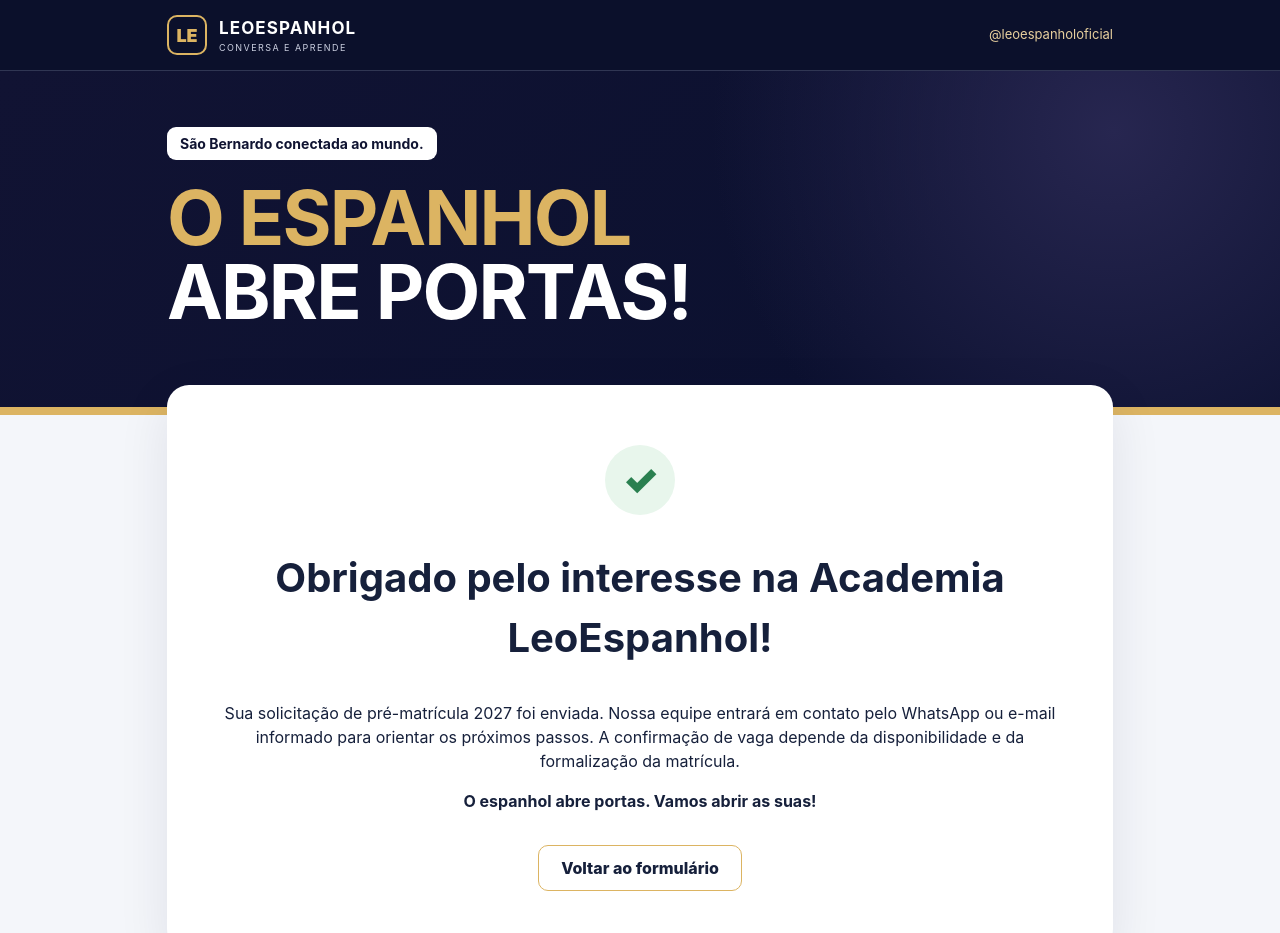
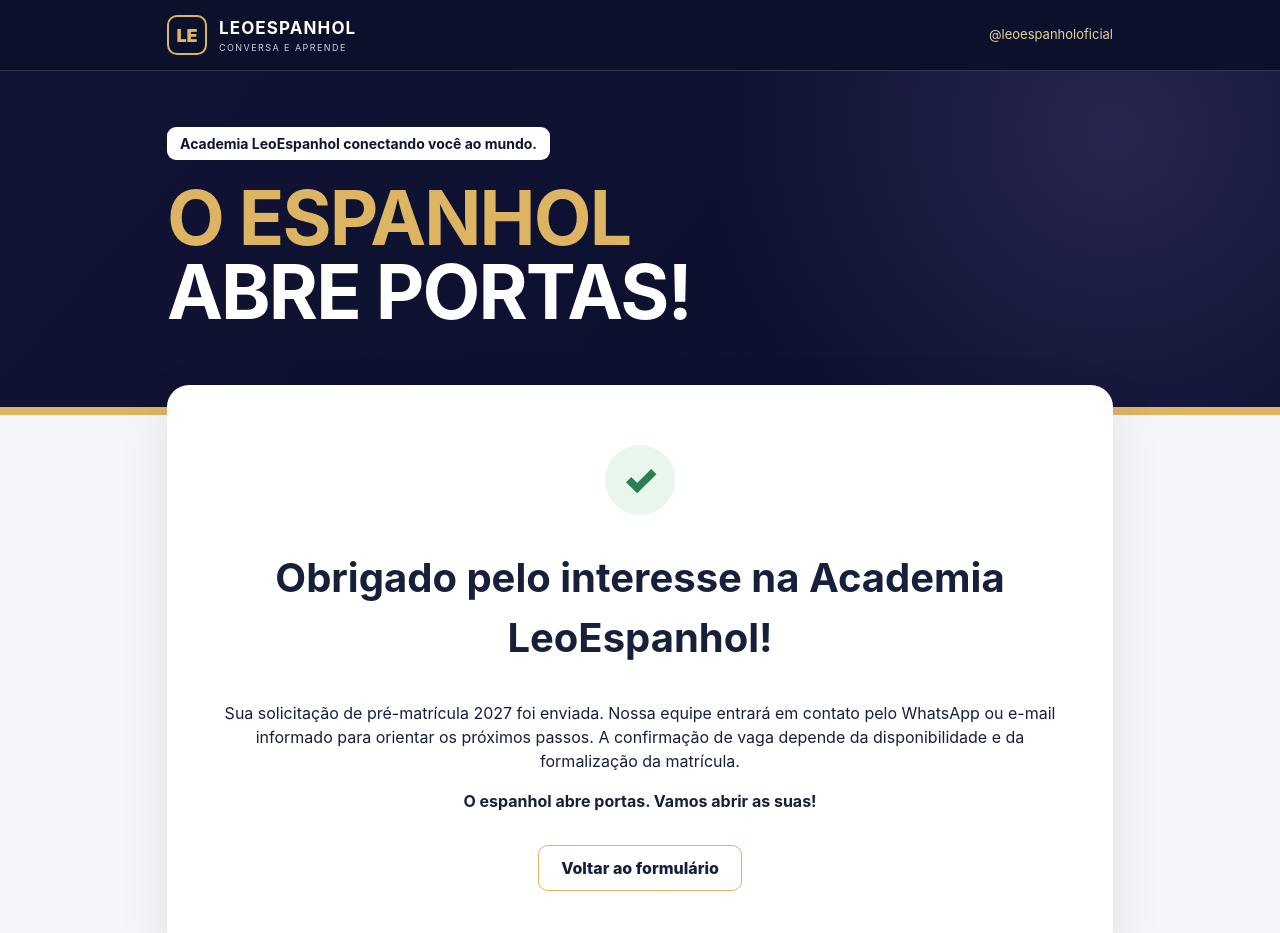
Before and after one commit to Leoespanhol/leoespanhol-actividad, a plain HTML site: page matriculas-2027/obrigado.html in a window 1280 px wide. Shown: the top 933 px of the page. Drawn offline with Linux system fonts and the light colour scheme.

Commit message:
Remover referência regional da confirmação de pré-matrícula 2027

```diff
--- a/matriculas-2027/obrigado.html
+++ b/matriculas-2027/obrigado.html
@@ -10,5 +10,5 @@ a{color:inherit}.wrap{max-width:990px;margin:auto;padding:0 22px}.top{background
 @media(max-width:650px){.hero{padding:38px 0 58px}.hero p{font-size:15px}.intro,.section,.final{padding:24px 20px}.cols,.choices{grid-template-columns:1fr}.intro h2{font-size:24px}.heading h3{font-size:18px}.top .wrap{padding:12px 18px}.brand b{font-size:14px}.social{font-size:11px}.pill{font-size:17px}.thank{padding:40px 22px}}
 </style></head><body>
 <header class="top"><div class="wrap"><a class="brand" href="./inscricao/" aria-label="Academia LeoEspanhol"><span class="mark">LE</span><span><b>LEOESPANHOL</b><small>CONVERSA E APRENDE</small></span></a><a class="social" href="https://www.instagram.com/leoespanholoficial/" target="_blank" rel="noopener">@leoespanholoficial</a></div></header>
-<section class="hero"><div class="wrap"><span class="eyebrow">São Bernardo conectada ao mundo.</span><h1><em>O espanhol</em> abre portas!</h1></div></section>
+<section class="hero"><div class="wrap"><span class="eyebrow">Academia LeoEspanhol conectando você ao mundo.</span><h1><em>O espanhol</em> abre portas!</h1></div></section>
 <main class="wrap main"><div class="panel thank"><div class="checkmark" aria-hidden="true">✓</div><h2>Obrigado pelo interesse na Academia LeoEspanhol!</h2><p>Sua solicitação de pré-matrícula 2027 foi enviada. Nossa equipe entrará em contato pelo WhatsApp ou e-mail informado para orientar os próximos passos. A confirmação de vaga depende da disponibilidade e da formalização da matrícula.</p><p><b>O espanhol abre portas. Vamos abrir as suas!</b></p><a class="back" href="./inscricao/">Voltar ao formulário</a></div></main><footer class="footer">Academia LeoEspanhol — Conversa e Aprende</footer></body></html>
```
